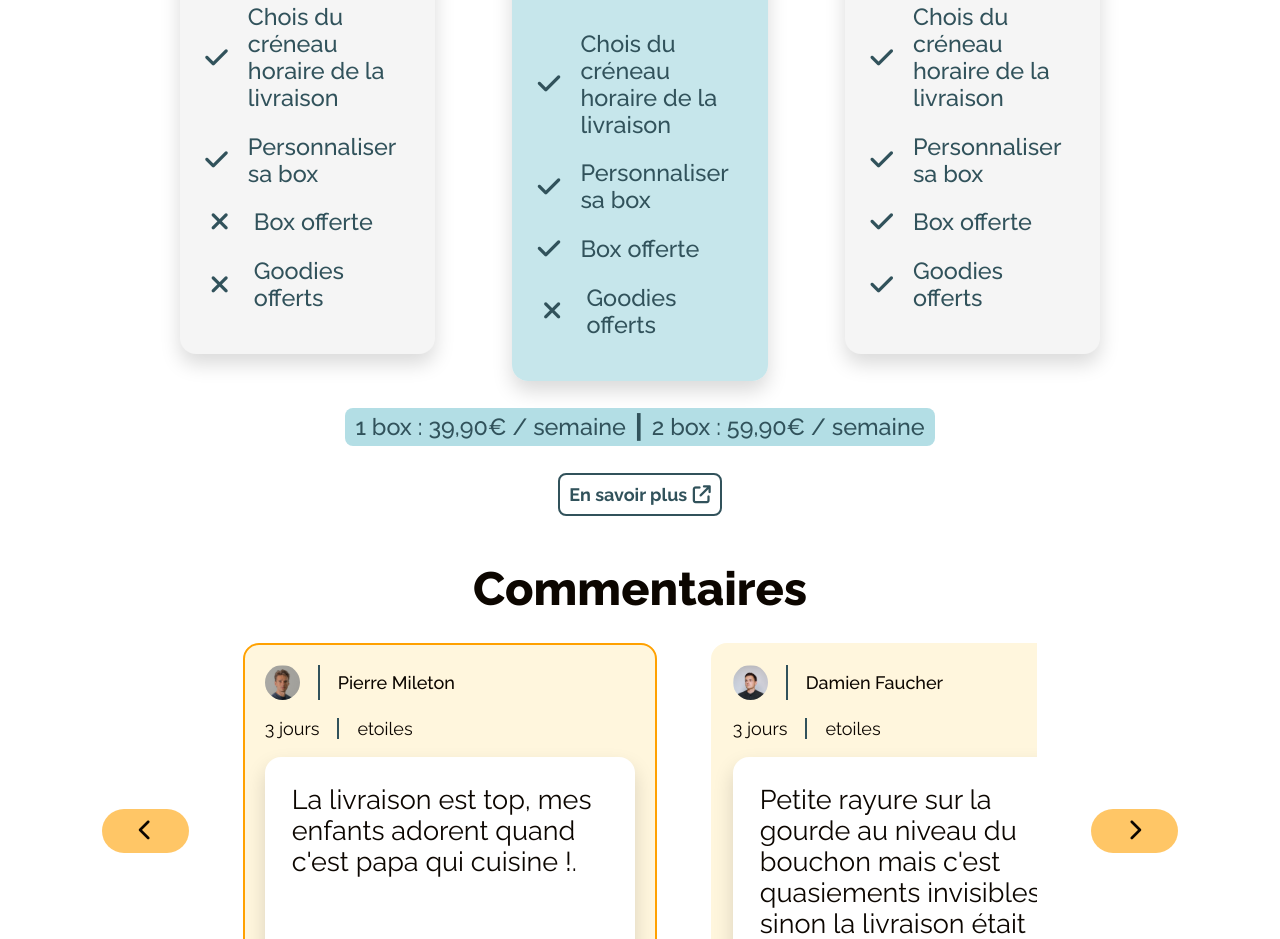
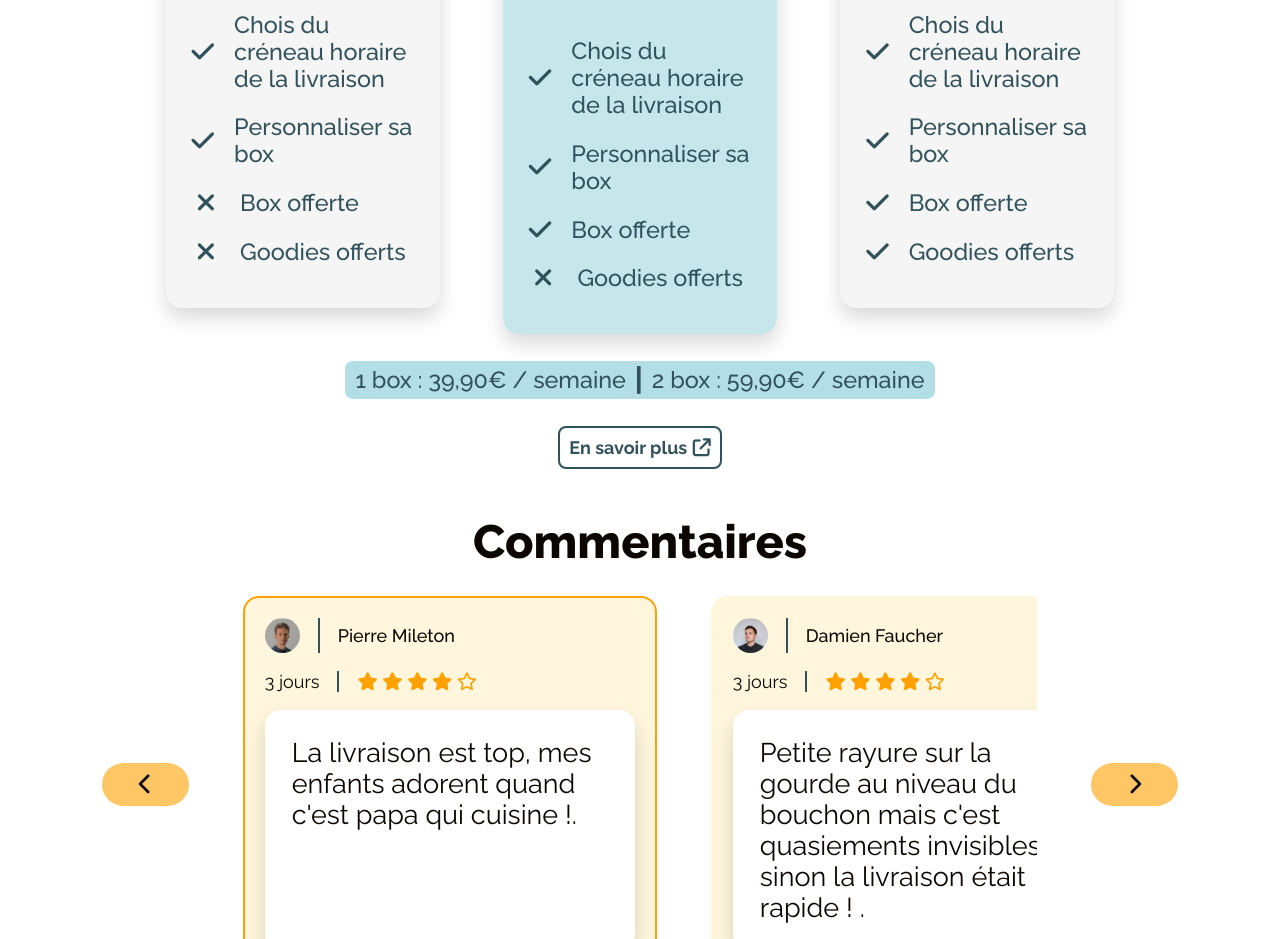
Before and after one commit to tikiid/Minus-project-Team-9, a plain HTML site: page index.html in a window 1280 px wide. Shown: the part 1638-2577 px from the top of the page. Drawn offline with Linux system fonts and the light colour scheme.

Commit message:
Changement commentaires

```diff
--- a/js/slider.js
+++ b/js/slider.js
@@ -92,7 +92,13 @@ function loadReviews() {
 			<div class="details">
 				<div>%DATE</div>
 				<div class="separator"></div>
-				<div>etoiles</div>
+				<div id="etoiles">
+					<i class="fa-solid fa-star"></i>
+					<i class="fa-solid fa-star"></i>
+					<i class="fa-solid fa-star"></i>
+					<i class="fa-solid fa-star"></i>
+					<i class="fa-regular fa-star"></i>
+				</div>
 			</div>
 			<p>%BODY.</p>
 		</div>
--- a/style.css
+++ b/style.css
@@ -467,6 +467,9 @@ section#reviews .review .info, section#reviews .review .details {
 	justify-content: flex-start;
 	gap: 1em;
 }
+section#reviews .review .details div#etoiles {
+	color: var(--couleur-orange-hex);
+}
 
 section#reviews .review .info img {
 	height: 35px;
@@ -606,6 +609,7 @@ section#abonnements .carte {
 	gap: 25px;
 	padding: 20px;
 	max-width: 20%;
+	min-width: 13rem;
 	background-color: var(--couleur-gris-hex);
 	color: var(--couleur-bleu-f-hex);
 	border-radius: 16px;
```
